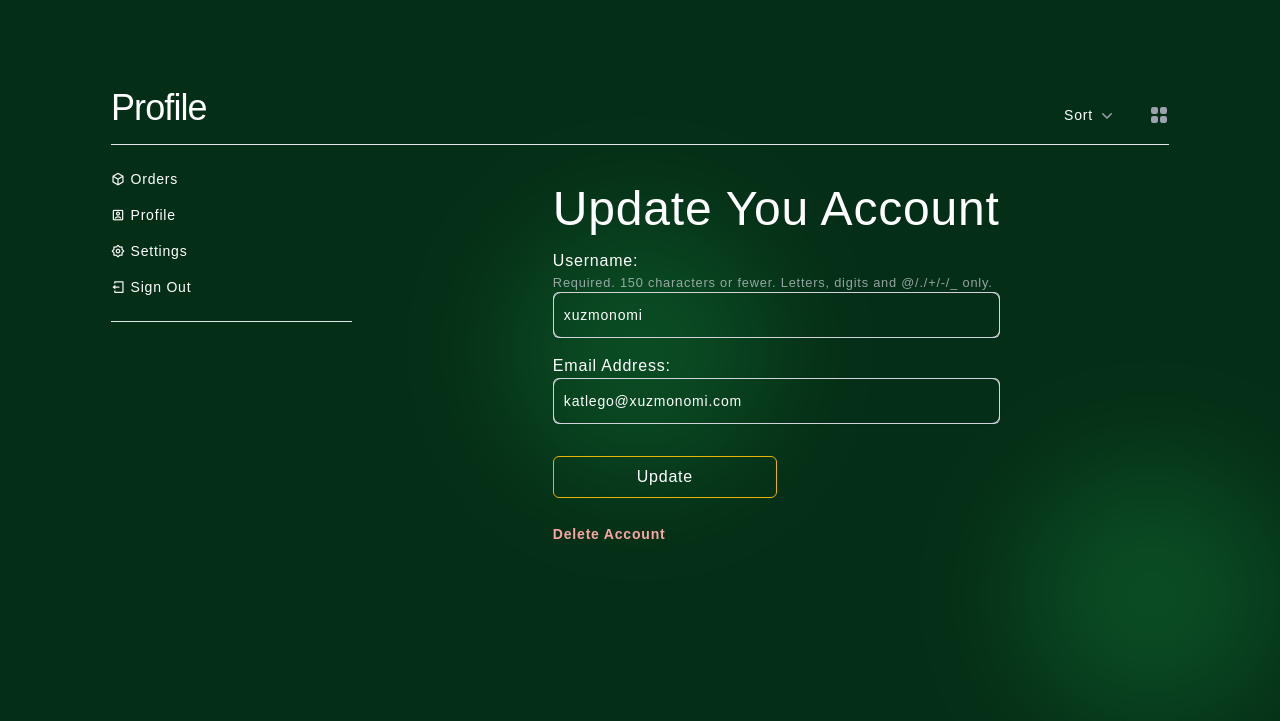
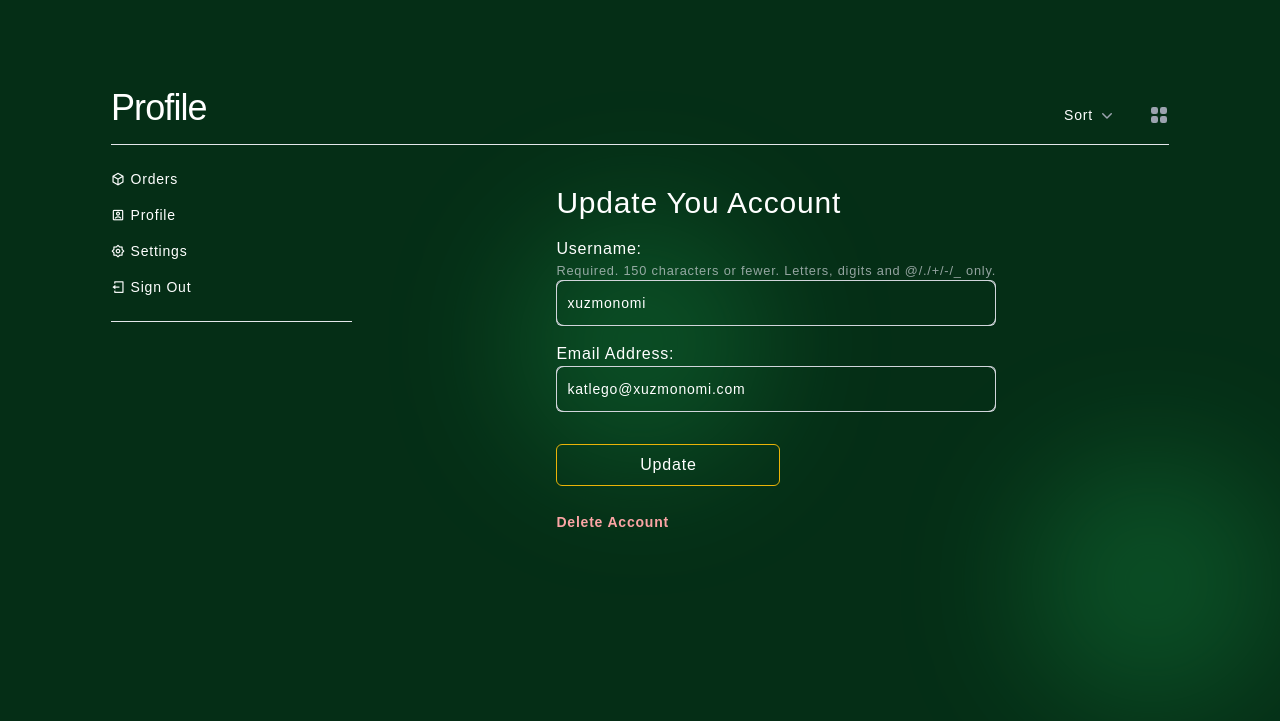
Before and after one commit to xuzmocode4-325/ecommerce-website, a Django app: page /account/profile in a window 1280 px wide. Shown: the part 64-785 px from the top of the page. Run offline with Django 5.2, Linux system fonts and the light colour scheme; a user stored in the database is signed in; parts of the project's set-up code (start-up, migrations or seed data) failed here and were passed over; some libraries are stand-ins or nearby versions; some web fonts are replaced.

Commit message:
adjust subtitle size for account settings template

```diff
--- a/account/templates/account/dashboard/profile.html
+++ b/account/templates/account/dashboard/profile.html
@@ -13,7 +13,7 @@
             <!-- Product grid -->
             <div class="lg:col-span-3 py-4 m-auto">
                     <!-- Loop through blog post and include the post template -->
-                    <h1 class="font-thin">Update You Account</h1>
+                    <h3 class="font-thin">Update You Account</h3>
                     <form class="max-w-md" method="POST" autocomplete="off"
                         id="{{form.form_id}}" action="{% url 'profile' %}" onsubmit="disableButton()">
                         {% csrf_token %}
```
